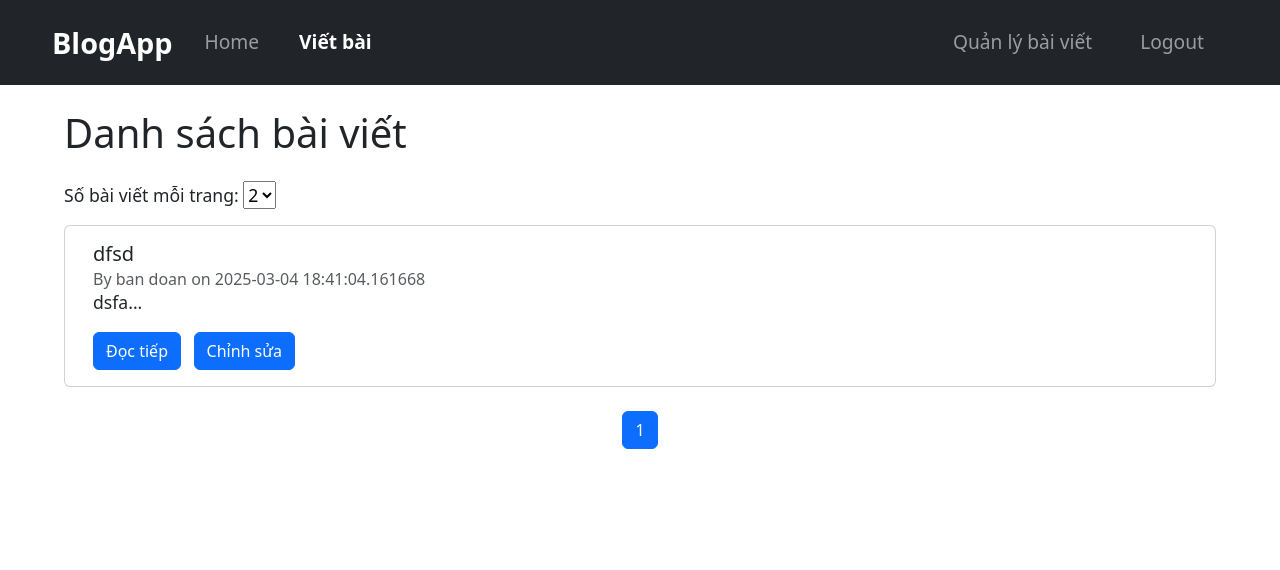
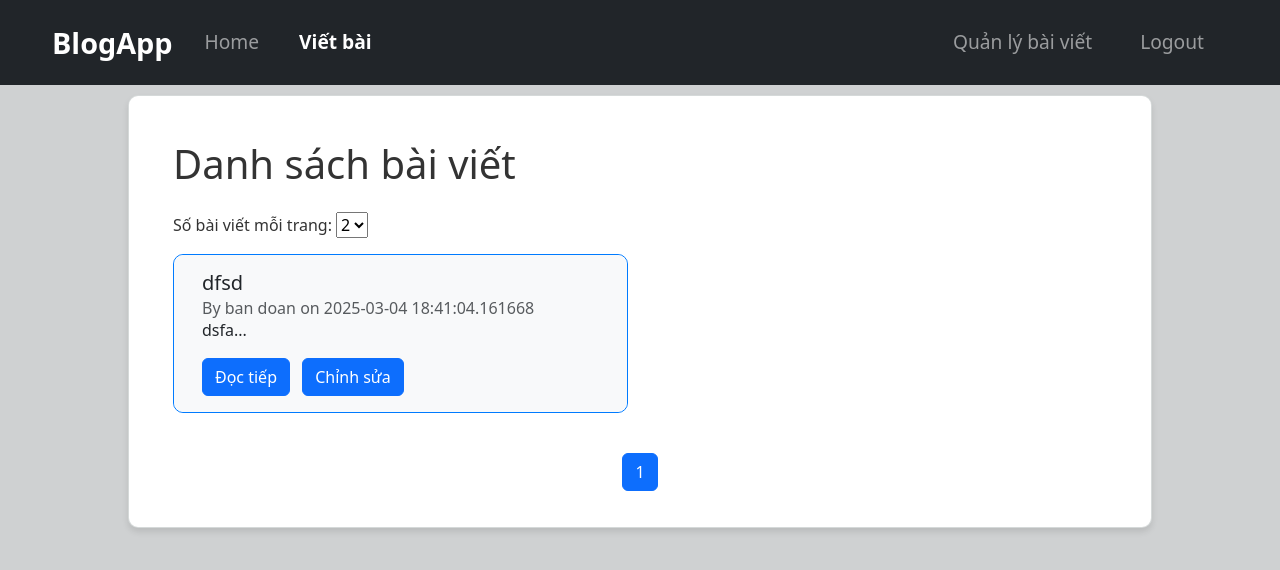
Before and after one commit to banmkh/flask-tiny-app, a Flask app: page /posts-management in a window 1280 px wide. Shown: the top 570 px of the page. Run offline with Flask 3, Linux system fonts and the light colour scheme; a user stored in the database is signed in; data comes from the database, SQL or seed files in the repository; both versions use the stored data as it was after the commit.

Commit message:
chinh sua mau

```diff
--- a/app/static/css/style.css
+++ b/app/static/css/style.css
@@ -1,6 +1,28 @@
 body {
-    font-size: 1.1rem;
+    background-color: #cfd1d2; /* Xám nhạt */
+    color: #333333; /* Xám đậm cho chữ */
 }
+.block-no-background {
+    background-color: #ffffff;
+    border-radius: 10px; /* Bo tròn góc */
+    border-color: #0056B3;
+    padding: 20px; /* Khoảng cách bên trong */
+    margin: 10px auto; /* Canh giữa theo chiều ngang */
+    width: 80%; /* Chiếm 80% chiều ngang màn hình */
+    box-shadow: 0px 4px 6px rgba(0, 0, 0, 0.1); /* Bóng đổ nhẹ */
+    border: 1px solid #d1d5d5e7; /* Viền nhẹ */
+}
+.mb-3{
+    border-radius: 10px;
+    border-color: #007BFF ;
+}
+.card-body{
+    border-radius: 10px;
+    border: 1px ;
+    overflow: hidden;
+    background-color: #F8F9FA ;
+}
+
 .navbar {
     padding: 1rem 0;
 }
@@ -95,5 +117,5 @@ body {
     display: none;
 }
 .hidden-checkbox:checked + .card-body {
-    background-color: #a0c4ff;
+    background-color: #a3c6fe;
 }
--- a/app/templates/base.html
+++ b/app/templates/base.html
@@ -8,6 +8,7 @@
     <link rel="stylesheet" href="{{ url_for('static', filename='css/style.css') }}">
 </head>
 <body>
+
     <nav class="navbar navbar-expand-lg navbar-dark bg-dark">
         <div class="container">
             <a class="navbar-brand" href="{{ url_for('post_bp.home') }}">BlogApp</a>
@@ -40,7 +41,7 @@
             </div>
         </div>
     </nav>
-
+    <div class="block-no-background">
         <div class="container mt-4">
             {% block content %}{% endblock %}
             </div>
@@ -58,6 +59,9 @@
                     </div>
                 {% endif %}
             {% endwith %}
+    </div>
+
     <script src="{{ url_for('static', filename='js/script.js') }}"></script>
+
 </body>
 </html>
--- a/app/templates/index.html
+++ b/app/templates/index.html
@@ -13,7 +13,9 @@
                 <option value="8" {% if per_page == 8 %}selected{% endif %}>8</option>
             </select>
         </form>
+        <div class="row">
             {% for post in posts %}
+                <div class="col-md-6">
                     <div class="card mb-3">
                         <div class="card-body">
                             <h5 class="card-title">{{ post.title }}</h5>
@@ -26,9 +28,11 @@
                             <a href="{{ url_for('post_bp.post_detail', post_id=post.id) }}" class="btn btn-primary">Đọc tiếp</a>
                         </div>
                     </div>
+                </div>
                 {% else %}
                     <p>Không có bài viết nào.</p>
             {% endfor %}
+        </div>
 
         <nav aria-label="Page navigation">
             <ul class="pagination justify-content-center mt-4">
--- a/app/templates/posts_management.html
+++ b/app/templates/posts_management.html
@@ -16,7 +16,9 @@
                 <button type="submit" class="btn btn-warning">Xóa</button>
                 <p id="count-display" style="margin: 0;">Số lượng đã chọn: 2</p>
             </div>
+            <div class="row">
                 {% for post in posts %}
+                    <div class="col-md-6">
                         <div class="card mb-3">
                             <label>
                                 <input type="checkbox" name = "delete_post" class="hidden-checkbox" value="{{ post.id }}" onclick="updateCount()">
@@ -37,9 +39,11 @@
                                 </div>
                             </label>
                         </div>
+                    </div>
                 {% else %}
                     <p>Không có bài viết nào.</p>
                 {% endfor %}
+            </div>
         </form>
         <!-- Phân trang -->
         <nav aria-label="Page navigation">
```
Also changed, not shown: blog.db. Lines whose indentation alone changed are shown as unchanged.
